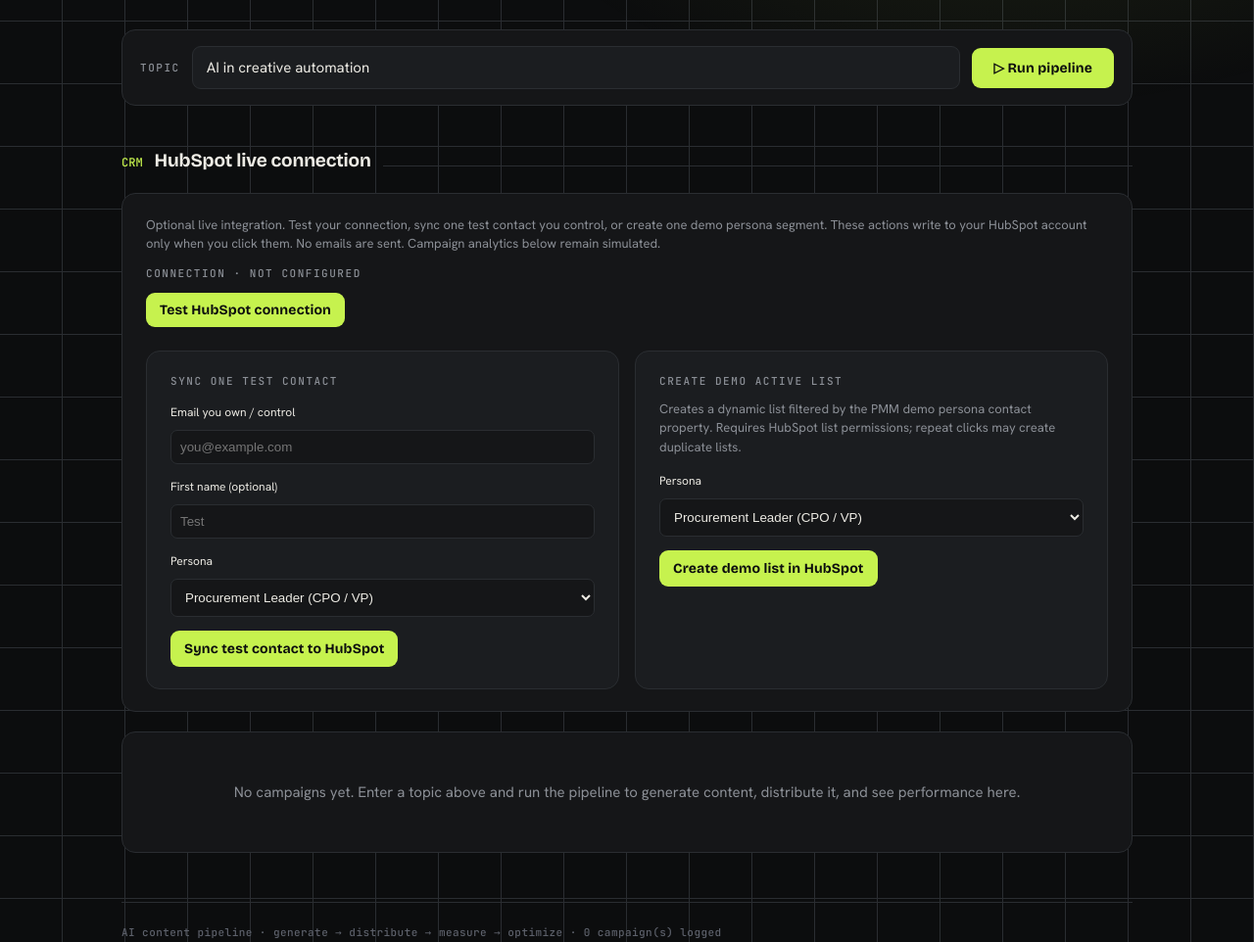
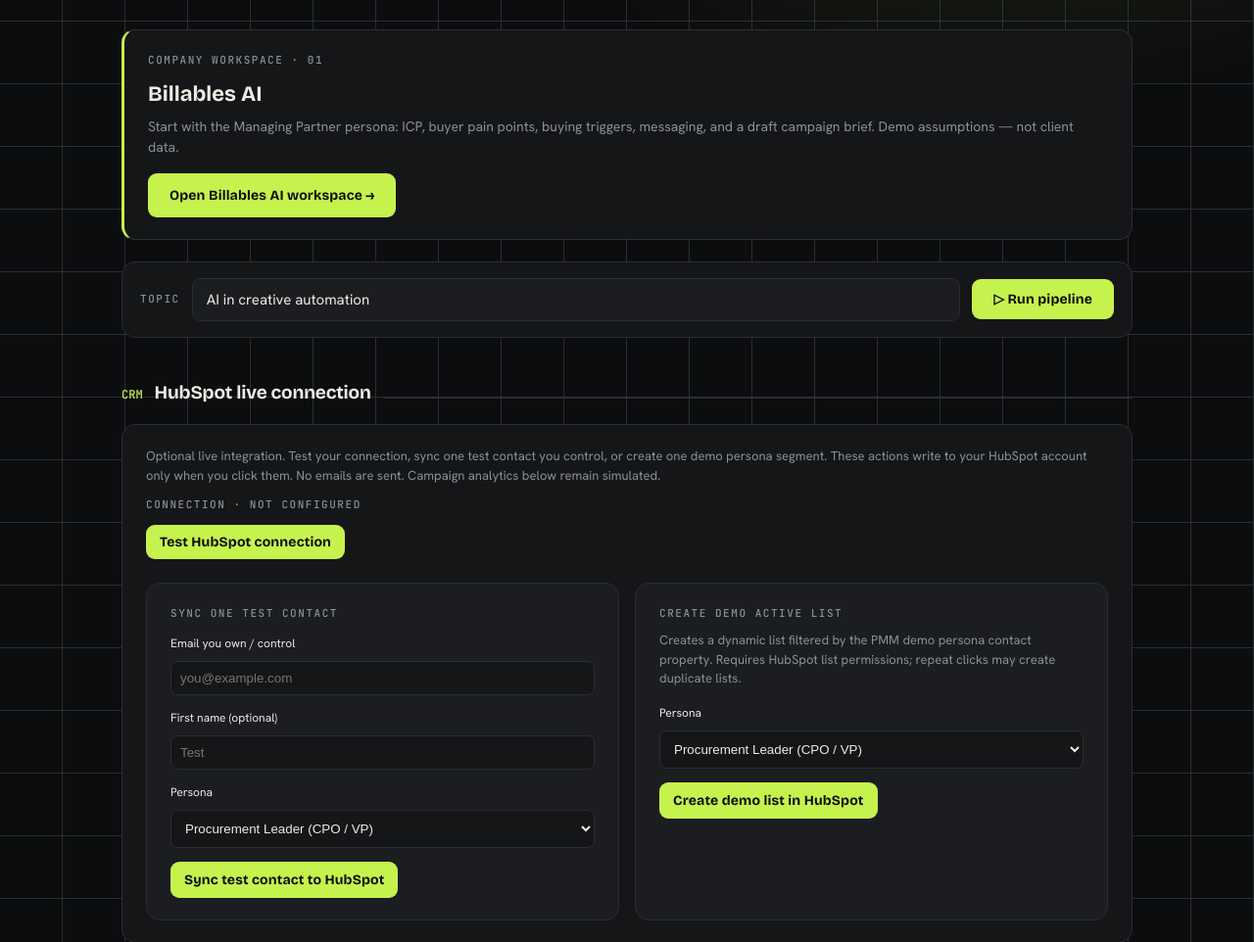
Before and after one commit to liwelaine/ai-pmm-workflows, a Flask app: page / in a window 1280 px wide. Shown: the part 106-1068 px from the top of the page at 98% size. Run offline with Flask 3, Linux system fonts and the light colour scheme; data that the repository does not hold is empty.

Commit message:
Link Billables AI workspace from existing dashboard

```diff
--- a/ai-content-pipeline/dashboard/templates/index.html
+++ b/ai-content-pipeline/dashboard/templates/index.html
@@ -107,6 +107,14 @@
     </div>
     <span class="chip"><span class="dot"></span>{{ mode }}</span>
   </header>
+
+  <!-- First editable-in-code company workspace; independent of CRM side effects. -->
+  <div class="pcard" style="margin:0 0 22px;border-left:3px solid var(--lime)">
+    <div class="label">Company workspace · 01</div>
+    <p style="font-family:var(--disp);font-size:22px;font-weight:700;margin-bottom:6px">Billables AI</p>
+    <p style="font-size:14px;color:var(--muted)">Start with the Managing Partner persona: ICP, buyer pain points, buying triggers, messaging, and a draft campaign brief. Demo assumptions — not client data.</p>
+    <a href="/workspace/billables-ai" class="btn" style="display:inline-block;text-decoration:none;margin-top:4px">Open Billables AI workspace →</a>
+  </div>
 
   <form class="control" method="post" action="/run">
     <label for="topic">Topic</label>
```
